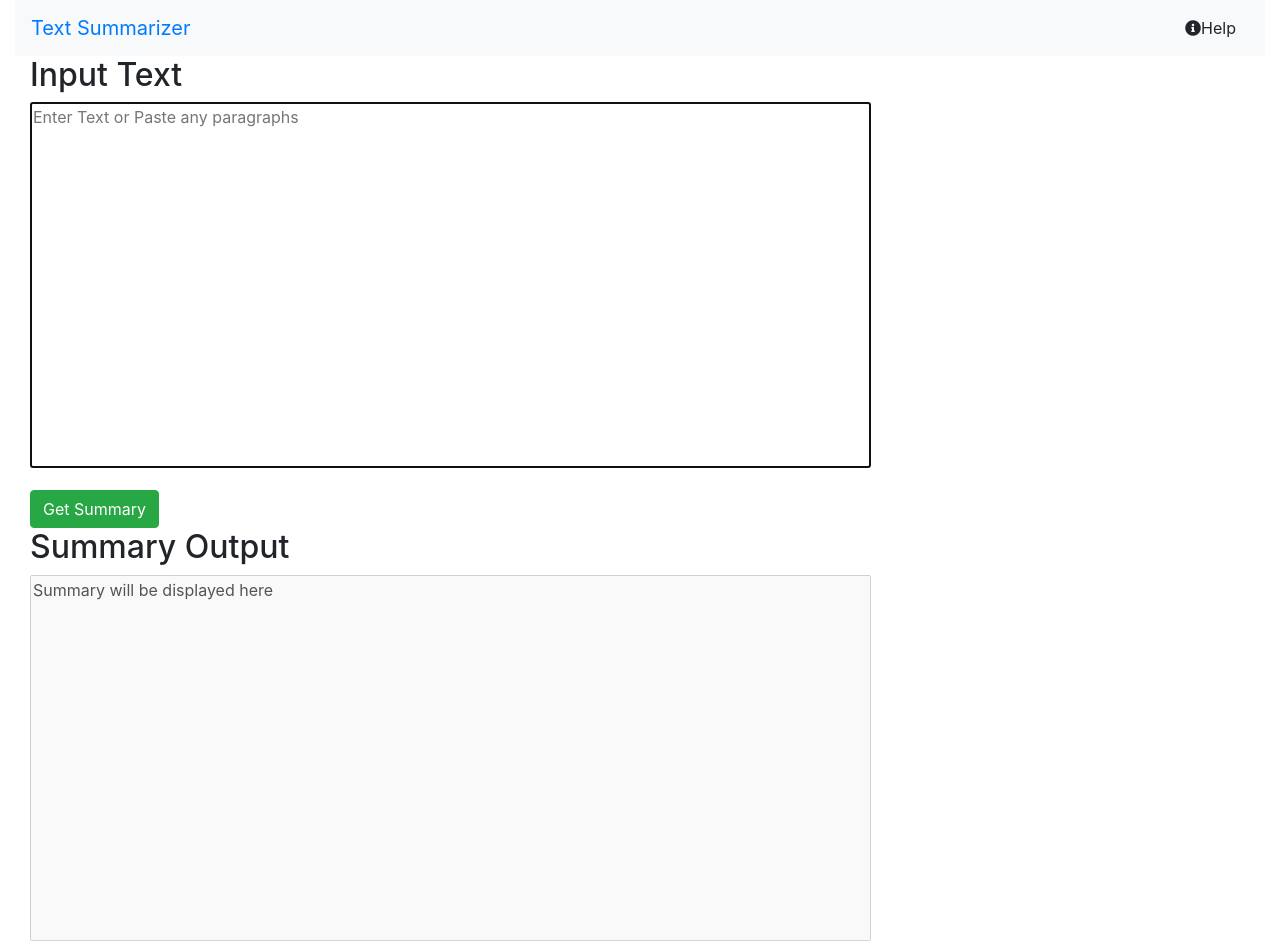
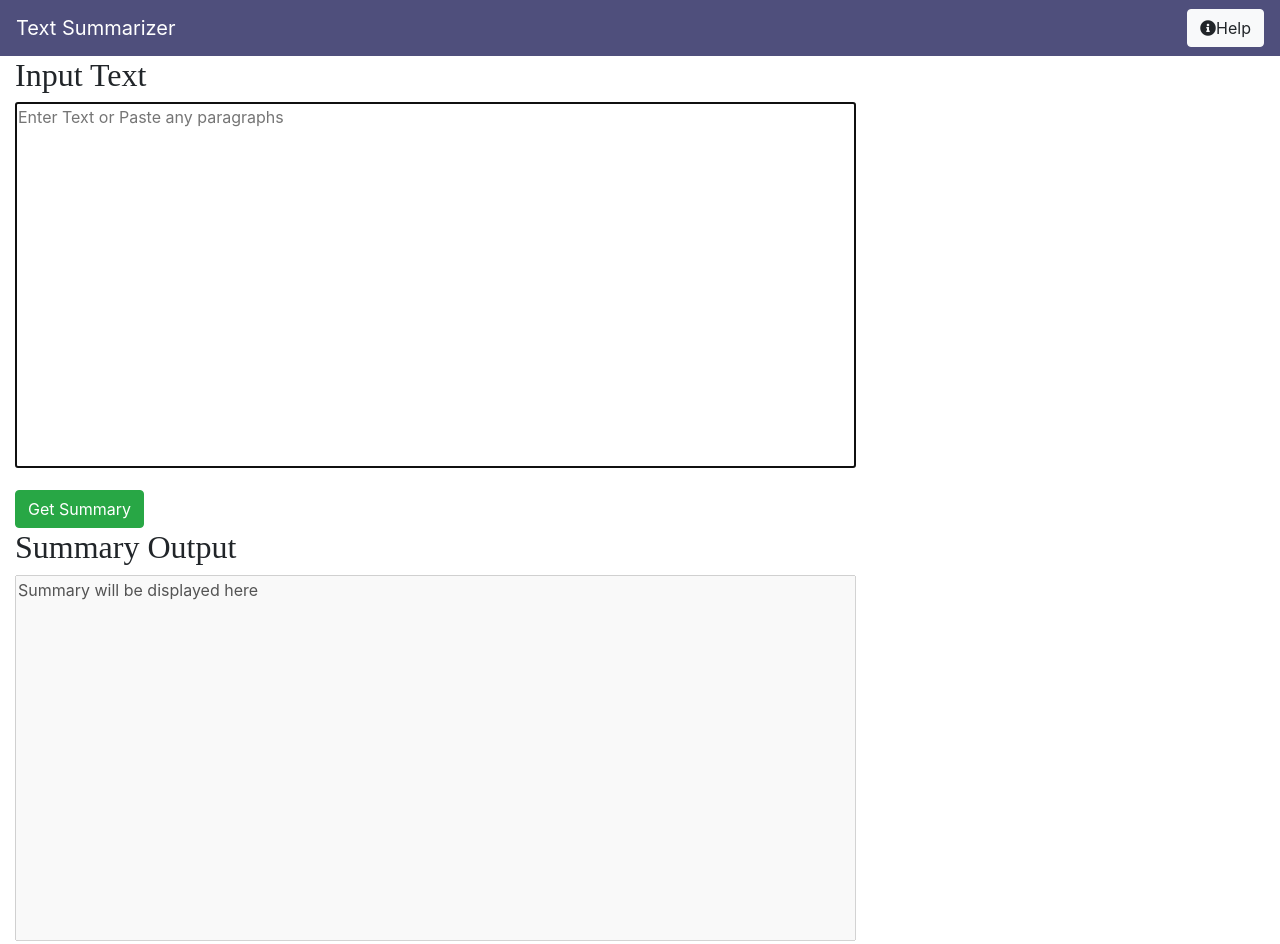
Before and after one commit to Haritha39/React-Frontend, a React app: page / in a window 1280 px wide. Shown: the top 944 px of the page. Built offline with nearby package versions, Linux system fonts and the light colour scheme.

Commit message:
styles apploed

```diff
--- a/src/header.js
+++ b/src/header.js
@@ -3,10 +3,10 @@ import React from 'react';
 export default function NavBarHeader() {
 
     return (
-        <nav className="navbar navbar-expand-sm bg-light">
-            <a className="navbar-brand" href="#">Text Summarizer</a>
+        <nav className="navbar navbar-expand-sm header">
+            <a className="navbar-brand header-heading" href="#">Text Summarizer</a>
             <div className="navbar-nav ml-auto">
-                <button className="btn"><span className="fas fa-info-circle"></span>Help</button>
+                <button className="btn btn-light"><span className="fas fa-info-circle"></span>Help</button>
             </div>
         </nav>
     )
--- a/src/index.js
+++ b/src/index.js
@@ -8,7 +8,7 @@ import NavBarHeader from './header';
 
 function Root() {
     const [summary, setSummary] = React.useState('');
-    return (<div className="container-fluid">
+    return (<div className="container-fluid full-width">
         <NavBarHeader />
         <div className="container-fluid">
             <div className="row justify-content-between">
--- a/src/outputSummary.js
+++ b/src/outputSummary.js
@@ -4,7 +4,7 @@ export default function SummaryViewer({summary}) {
 
     return (
         <div className="col-sm">
-            <div className="page-header">
+            <div className="page-header heading-font">
                 <h2>Summary Output</h2>
             </div>
             <div>
--- a/src/style.css
+++ b/src/style.css
@@ -1,10 +1,9 @@
-/* @font-face {
+ @font-face {
     font-family: 'MyFont';
-    src: url('./my-font.woff2') format('woff2'),
-      url('./my-font.woff') format('woff');
     font-weight: 600;
     font-style: normal;
 }
+/*
 div{
     background-color: rgb(201, 176, 176);
     color: rgb(76, 0, 255);
@@ -18,3 +17,19 @@ div{
 textarea{
   resize: none;
 }
+
+.header{
+  background-color:rgb(79, 79, 124);
+}
+.header-heading{
+  color: white;
+}
+
+.full-width{
+  padding-left: 0px;
+  padding-right: 0px;
+}
+.heading-font{
+  font-family: 'MyFont';
+  font-size: 10px;
+}
--- a/src/userInputData.js
+++ b/src/userInputData.js
@@ -36,7 +36,7 @@ export default function InputProcessor({summary}) {
 
     return (
         <div className="col-sm left-box">
-            <div className="page-header">
+            <div className="page-header heading-font">
                 <h2>Input Text</h2>
             </div>
             <div>
```
Also changed, not shown: src/index.tsx (deleted).
